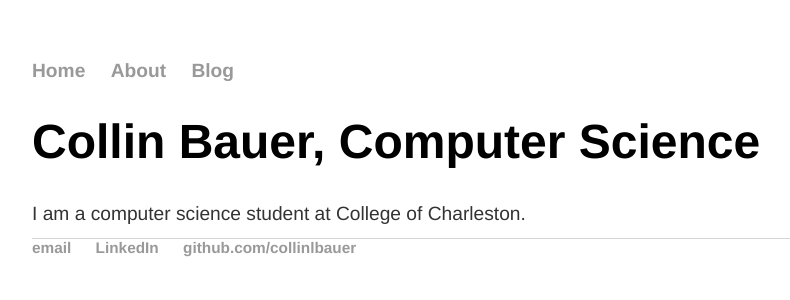
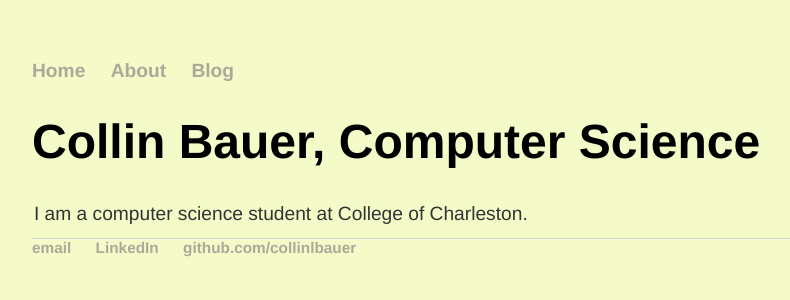
Before and after one commit to CollinLBauer/collinlbauer.github.io, a Jekyll site: the page built from index.html, in a window 1280 px wide. Shown: the top 300 px of the page, without its empty margins (160-950 px from the left). Built offline with Jekyll 4.4.1, drawn with Linux system fonts in a browser that asks for light colours.

Commit message:
more style

```diff
--- a/css/main.css
+++ b/css/main.css
@@ -1,4 +1,5 @@
 body {
+    background-color: #f4fac8;
     margin: 60px auto;
     width: 70%;
 }
@@ -16,7 +17,7 @@ nav ul li, footer ul li {
 
 a {
     text-decoration: none;
-    color: #999;
+    color: #AA9;
 }
 a:hover {
     text-decoration: underline;
@@ -35,13 +36,13 @@ h2 {
 h3 {
     font-family:'Helvetica', 'Arial', 'Sans-Serif';
     font-size: 1.3em;
-    margin: 0.5em auto 1em
+    margin: 0.5em auto 1em;
 }
 
 h4 {
     font-family:'Helvetica', 'Arial', 'Sans-Serif';
     font-size: 1.2em;
-    margin: 0.5em auto 1em
+    margin: 0.5em auto 0.5em auto;
 }
 
 p {
@@ -49,7 +50,7 @@ p {
     font-size: 1.2em;
     line-height: 1.4em;
     color: #333;
-    margin: 0.2em auto 0.5em;
+    margin: 0.2em 0em 0.5em 0.1em;
 }
 
 footer {
```
